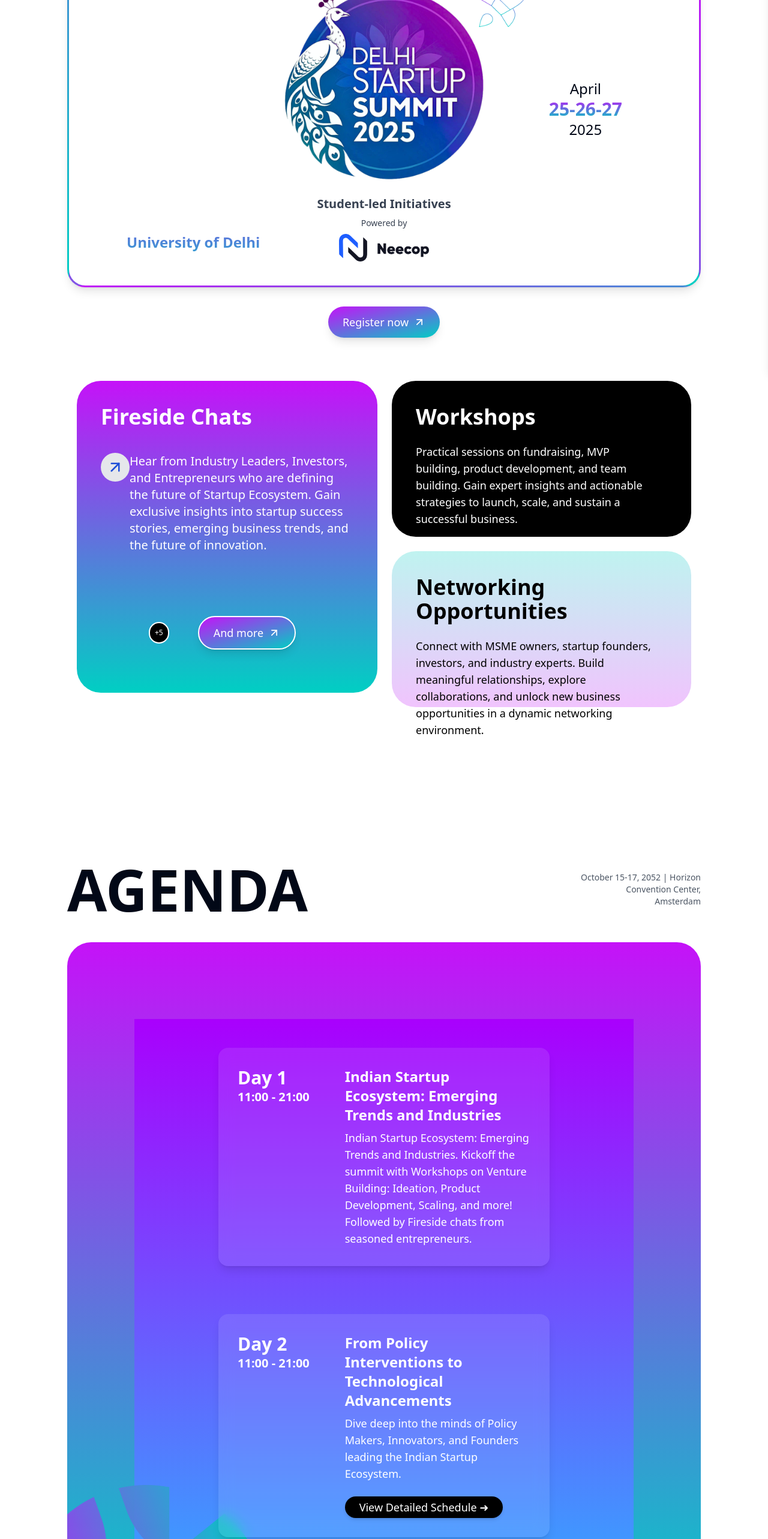
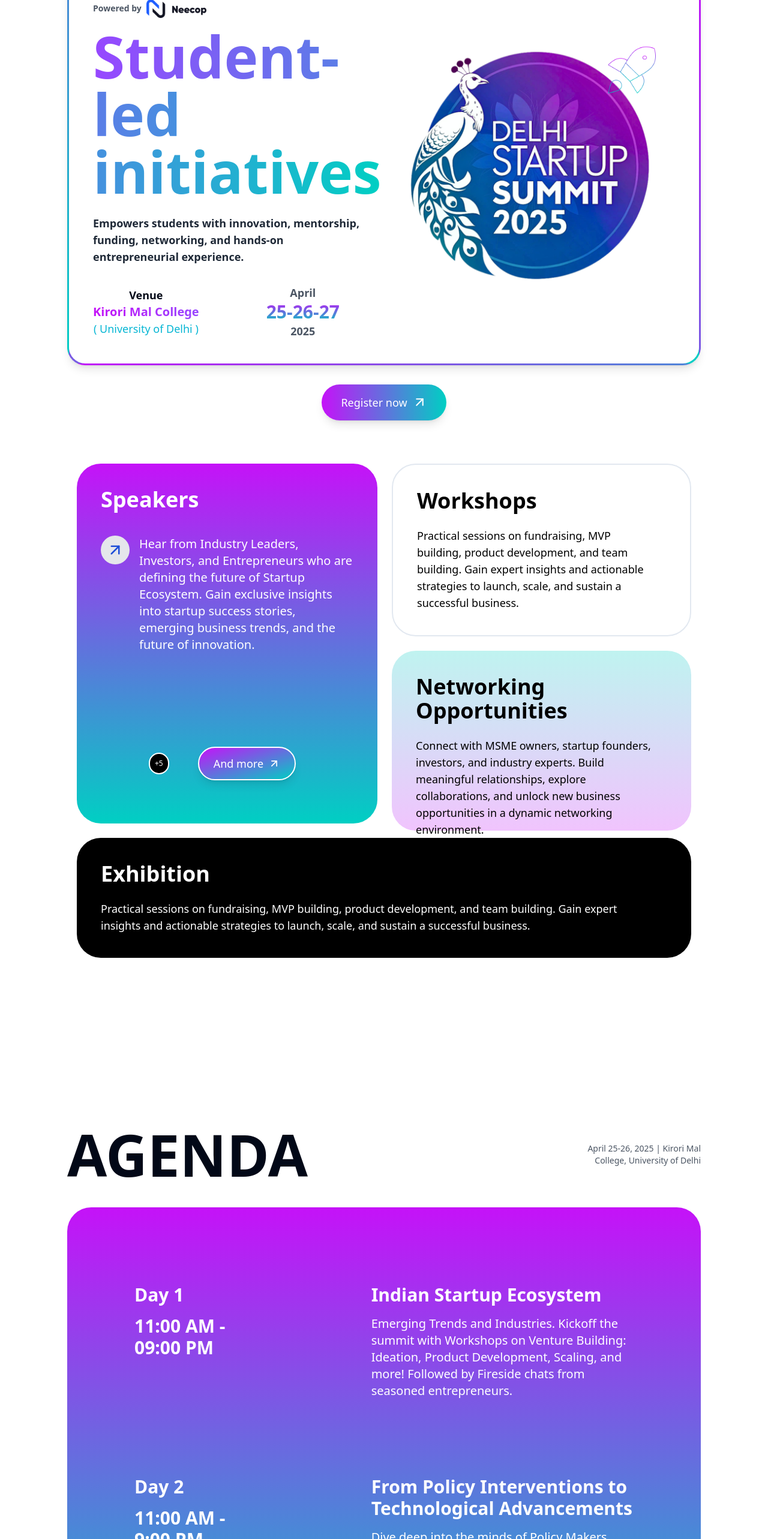
Before and after one commit to MohitArora0711/web, a Next.js app: page / in a window 1280 px wide. Shown: the part 180-2746 px from the top of the page at 60% size. Built offline with nearby package versions, Linux system fonts and the light colour scheme.

Commit message:
Saved local changes before pull

```diff
--- a/src/app/layout.tsx
+++ b/src/app/layout.tsx
@@ -2,7 +2,7 @@ import "./globals.css";
 
 
 import type { Metadata } from "next";
-import { Inter } from "next/font/google"; // Use Inter as Geist is unavailable
+import { Inter } from "next/font/google";
 // import Navbar from "@/components/common/navbar";
 // import Footer from "@/components/common/Footer";
 
@@ -12,8 +12,8 @@ const inter = Inter({
 });
 
 export const metadata: Metadata = {
-  title: "Delhi Startup summit 2025", // Fixed title typo
-  description: "Book appointments effortlessly", // Improved description for clarity
+  title: "Delhi Startup summit 2025",
+  description: "Book appointments effortlessly",
 };
 
 export default function RootLayout({
--- a/src/components/landing/Agenda.tsx
+++ b/src/components/landing/Agenda.tsx
@@ -1,97 +1,54 @@
 import { Button } from "@/components/ui/button";
-import { motion } from "framer-motion";
 
 export default function Agenda() {
     return (
-        <motion.section
-            initial={{ opacity: 0, y: 50 }}
-            whileInView={{ opacity: 1, y: 0 }}
-            transition={{ duration: 0.6 }}
-            viewport={{ once: true }}
-            className="px-6 py-20 md:px-28 md:py-60 md:pb-64 mx-auto"
-        >
-            <motion.div
-                initial={{ opacity: 0, y: 30 }}
-                whileInView={{ opacity: 1, y: 0 }}
-                transition={{ duration: 0.6, delay: 0.2 }}
-                className="flex flex-col md:flex-row items-start md:items-center justify-between mb-10"
-            >
+        <section className="px-6 py-20 md:px-28 md:py-60 md:pb-64 mx-auto">
+            <div className="flex flex-col md:flex-row items-start md:items-center justify-between mb-10">
                 <h1 className="text-4xl md:text-8xl font-bold mb-4 md:mb-0">AGENDA</h1>
                 <p className="text-left md:text-right text-sm text-gray-600 max-w-full md:max-w-[200px]">
-                    October 15-17, 2052 | Horizon Convention Center, Amsterdam
+                    April 25-26, 2025 | Kirori Mal College,  University of Delhi
                 </p>
-            </motion.div>
-            <motion.div
-                initial={{ opacity: 0, y: 50 }}
-                whileInView={{ opacity: 1, y: 0 }}
-                transition={{ duration: 0.6, delay: 0.4 }}
-                className="mt-6 bg-gradient-to-b from-[#C512F8] to-[#00CFC3] rounded-[20px] md:rounded-[40px] p-6 md:p-10 text-white relative overflow-hidden md:px-28 md:py-32"
-            >
+            </div>
+            <div className="mt-6 bg-gradient-to-b from-[#C512F8] to-[#00CFC3] rounded-[20px] md:rounded-[40px] p-6 md:p-10 text-white relative overflow-hidden md:px-28 md:py-32">
                 <div className="absolute left-[-30px] md:left-[-50px] bottom-[-80px] md:bottom-[-120px] z-0 w-48 h-48 md:w-96 md:h-96 bg-opacity-25 bg-no-repeat bg-contain"
                     style={{ backgroundImage: "url('/landing/pattern.png')" }}></div>
                 <div className="space-y-16 md:space-y-32">
 
-                <motion.div
-            initial={{ opacity: 0, y: 30 }}
-            whileInView={{ opacity: 1, y: 0 }}
-            transition={{ type: "spring", stiffness: 100, damping: 12 }}
-            className="flex flex-col items-center w-full gap-16 md:gap-20 px-6 md:px-12 py-12"
-            style={{
-                background: "linear-gradient(to bottom, #A900FD, #3B9EFF)",
-            }}
-        >
-            {/* Day 1 */}
-            <motion.div
-                initial={{ opacity: 0, y: 30 }}
-                whileInView={{ opacity: 1, y: 0 }}
-                transition={{ type: "spring", stiffness: 120, damping: 14 }}
-                className="w-full md:w-3/4 grid grid-cols-1 md:grid-cols-3 gap-6 md:gap-12 p-8 bg-white/10 backdrop-blur-md rounded-2xl shadow-lg text-white"
-            >
-                <div className="flex flex-col items-start">
-                    <h2 className="text-3xl font-extrabold">Day 1</h2>
-                    <p className="text-xl font-semibold">11:00 - 21:00</p>
+
+                    <div className="flex flex-col md:flex-row justify-between items-start w-full gap-6 md:gap-44">
+                        <div className="w-full md:w-1/3 flex flex-col gap-2 md:gap-4">
+                            <h2 className="text-xl md:text-3xl font-bold">Day 1</h2>
+                            <p className="text-xl md:text-3xl font-semibold">11:00 AM - 09:00 PM </p>
                         </div>
-                <div className="col-span-2">
-                    <h3 className="text-2xl font-bold">Indian Startup Ecosystem: Emerging Trends and Industries
-                    </h3>
-                    <p className="text-lg mt-2">
-                        Indian Startup Ecosystem: Emerging Trends and Industries.
-                        Kickoff the summit with Workshops on Venture Building: Ideation, Product Development, Scaling, and more!
-                        Followed by Fireside chats from seasoned entrepreneurs.
+
+                        <div className="w-full md:w-2/3 flex flex-col gap-2 md:gap-4">
+                            <h3 className="text-xl md:text-3xl font-bold">Indian Startup Ecosystem</h3>
+                            <p className="text-sm md:text-xl max-w-full md:max-w-md">
+                                Emerging Trends and Industries. Kickoff the summit with Workshops on Venture Building: Ideation, Product Development, Scaling, and more! Followed by Fireside chats from seasoned entrepreneurs.
                             </p>
                         </div>
-            </motion.div>
+                    </div>
+                    <div className="flex flex-col md:flex-row justify-between items-start w-full gap-6 md:gap-44">
+                        <div className="w-full md:w-1/3 flex flex-col gap-2 md:gap-4">
+                            <h2 className="text-xl md:text-3xl font-bold">Day 2</h2>
+                            <p className="text-xl md:text-3xl font-semibold">11:00 AM - 9:00 PM </p>
+                        </div>
 
-            {/* Day 2 */}
-            <motion.div
-                initial={{ opacity: 0, y: 30 }}
-                whileInView={{ opacity: 1, y: 0 }}
-                transition={{ type: "spring", stiffness: 120, damping: 14 }}
-                className="w-full md:w-3/4 grid grid-cols-1 md:grid-cols-3 gap-6 md:gap-12 p-8 bg-white/10 backdrop-blur-md rounded-2xl shadow-lg text-white"
-            >
-                <div className="flex flex-col items-start">
-                    <h2 className="text-3xl font-extrabold">Day 2</h2>
-                    <p className="text-xl font-semibold">11:00 - 21:00</p>
-                </div>
-                <div className="col-span-2 flex flex-col justify-between">
-                    <div>
-                        <h3 className="text-2xl font-bold">
-                            From Policy Interventions to Technological Advancements
-                        </h3>
-                        <p className="text-lg mt-2">
+                        <div className="w-full md:w-2/3 flex flex-col gap-2 md:gap-4">
+                            <h3 className="text-xl md:text-3xl font-bold">From Policy Interventions to Technological Advancements</h3>
+                            <p className="text-sm md:text-xl max-w-full md:max-w-md">
                                 Dive deep into the minds of Policy Makers, Innovators, and Founders leading the Indian Startup Ecosystem.
                             </p>
-                    </div>
-                    <div className="mt-6">
-                        <Button className="bg-black text-white text-lg px-6 py-3 rounded-full shadow-md hover:bg-gray-800 transition-all">
-                            View Detailed Schedule ➜
+                            <div className="flex justify-center mt-4 md:mt-6">
+                                <Button className="bg-black text-sm md:text-xl w-full py-4 md:py-6 mt-4 md:mt-8 text-white px-4 md:px-6 rounded-full flex items-center gap-2 hover:bg-gray-800">
+                                    View detailed schedule ➜
                                 </Button>
                             </div>
                         </div>
-            </motion.div>
-        </motion.div>
                     </div>
-            </motion.div>
-        </motion.section>
+                </div>
+
+            </div>
+        </section>
     );
 }
--- a/src/components/landing/Feature.tsx
+++ b/src/components/landing/Feature.tsx
@@ -10,6 +10,7 @@ export default function Features() {
             imageUrl: "/landing/img1.jpg",
             profileUrl: "/landing/img1.jpg",
         },
+
     ];
 
     return (
@@ -18,8 +19,14 @@ export default function Features() {
             whileInView={{ opacity: 1, y: 0 }}
             transition={{ duration: 0.6, ease: "easeOut" }}
             viewport={{ once: true }}
-            className="flex flex-col h-full md:flex-row gap-6 justify-center p-5 md:p-10 md:h-[600px] md:px-32"
+            className="flex flex-col h-full  justify-center p-5 md:p-10  md:px-32 gap-6"
         >
+            <motion.section
+                initial={{ opacity: 0, y: 50 }}
+                whileInView={{ opacity: 1, y: 0 }}
+                transition={{ duration: 0.6, ease: "easeOut" }}
+                viewport={{ once: true }}
+                className=" flex flex-col h-full md:flex-row md:h-[600px] gap-6">
                 <motion.div
                     initial={{ opacity: 0, y: 50 }}
                     whileInView={{ opacity: 1, y: 0 }}
@@ -27,8 +34,8 @@ export default function Features() {
                     className="rounded-[40px] flex flex-col justify-between w-full h-full bg-gradient-to-b from-[#C512F8] to-[#00CFC3] md:w-1/2 p-10"
                 >
                     <div className="flex flex-col items-start">
-                    <h1 className="text-4xl text-white font-bold">Fireside Chats</h1>
-                    <div className="flex flex-row mt-10">
+                        <h1 className="text-4xl text-white font-bold">Speakers</h1>
+                        <div className="flex flex-row mt-10 gap-4">
                             <div className="flex w-1/3">
                                 <div className="hidden w-12 h-12 bg-gray-200 rounded-full md:flex items-center justify-center">
                                     <ArrowUpRight size={30} className="text-blue-700" />
@@ -49,7 +56,7 @@ export default function Features() {
                         initial={{ opacity: 0, y: 50 }}
                         whileInView={{ opacity: 1, y: 0 }}
                         transition={{ duration: 0.6, ease: "easeOut", delay: 0.4 }}
-                    className="flex flex-col gap-6 w-full h-1/2 bg-black rounded-[40px] p-10 text-white"
+                        className="flex flex-col gap-6 w-full h-1/2 bg-white border-2 text-black rounded-[40px] p-10 "
                     >
                         <h1 className="text-4xl font-bold">Workshops</h1>
                         <p className="w-[95%] text-lg">
@@ -73,5 +80,18 @@ export default function Features() {
                     </motion.div>
                 </div>
             </motion.section>
+            <motion.div
+                initial={{ opacity: 0, y: 50 }}
+                whileInView={{ opacity: 1, y: 0 }}
+                transition={{ duration: 0.6, ease: "easeOut", delay: 0.4 }}
+                className="flex flex-col gap-6 w-full h-1/2 bg-black rounded-[40px] p-10 text-white"
+            >
+                <h1 className="text-4xl font-bold">Exhibition</h1>
+                <p className="w-[95%] text-lg">
+                    Practical sessions on fundraising, MVP building, product development, and team building.
+                    Gain expert insights and actionable strategies to launch, scale, and sustain a successful business.
+                </p>
+            </motion.div>
+        </motion.section>
     );
 }
--- a/src/components/newlanding/newhero.tsx
+++ b/src/components/newlanding/newhero.tsx
@@ -3,49 +3,167 @@
 import Image from 'next/image';
 import { ArrowUpRight } from "lucide-react";
 import { motion } from 'framer-motion';
+import { useState } from "react";
+import { RegisterModal } from '../RegisterModal';
 
 export default function NewHero() {
+
+    const [isModalOpen, setIsModalOpen] = useState(false);
+    const [isMenuOpen, setIsMenuOpen] = useState(false);
+
     return (
         <motion.section
             initial={{ opacity: 0, y: 50 }}
             whileInView={{ opacity: 1, y: 0 }}
-            transition={{ duration: 0.8 }}
+            transition={{ duration: 0.8, ease: "easeOut" }}
             viewport={{ once: true }}
-            className=" w-full flex flex-col items-center justify-center text-center pt-8 px-2 md:px-28  "
+            className="w-full flex flex-col items-center justify-center text-center  px-2 md:px-28 pt-28"
         >
-            <div className="relative  md:p-10 w-full shadow-lg py-10"
+            <motion.div
+                className="relative w-full shadow-lg py-8 px-4 md:p-10 overflow-hidden"
                 style={{
                     border: '3px solid transparent',
                     borderRadius: '30px',
                     backgroundClip: 'padding-box, border-box',
                     backgroundImage: 'linear-gradient(white, white), linear-gradient(135deg, #C512F8, #00CFC3)',
-                }}>
+                }}
+                initial={{ scale: 0.98 }}
+                animate={{ scale: 1 }}
+                transition={{ duration: 0.5, ease: "easeOut" }}
+            >
+                <div className="flex flex-col md:flex-row items-center justify-between relative">
+                    <motion.div
+                        className="w-full md:w-1/2 text-left mb-8 md:mb-0"
+                        initial={{ opacity: 0, x: -20 }}
+                        animate={{ opacity: 1, x: 0 }}
+                        transition={{ delay: 0.3, duration: 0.6 }}
+                    >
+                        <motion.div
+                            className="mt-6 flex items-center gap-2 my-4"
+                            initial={{ opacity: 0, y: 20 }}
+                            animate={{ opacity: 1, y: 0 }}
+                            transition={{ delay: 1.0, duration: 0.8 }}
+                        >
+                            <p className="text-sm font-semibold text-gray-600">Powered by</p>
+                            <Image src="/neecoplogo.png" alt="Neecop" width={100} height={30} />
+                        </motion.div>
+                        <motion.h1
+                            className="text-6xl md:text-8xl font-bold"
+                            initial={{ opacity: 0 }}
+                            animate={{ opacity: 1 }}
+                            transition={{ delay: 0.5, duration: 0.8 }}
+                        >
+                            <span className="bg-gradient-to-r from-[#9747FF] to-[#00CFC3] text-transparent bg-clip-text">Student-led initiatives</span>
+                        </motion.h1>
+                        <motion.h1
+                            className="text-6xl md:text-7xl font-bold mb-6"
+                            initial={{ opacity: 0 }}
+                            animate={{ opacity: 1 }}
+                            transition={{ delay: 0.7, duration: 0.8 }}
+                        >
+                            <span className="bg-gradient-to-b from-[#43CEA2] to-[#00CFC3] text-transparent bg-clip-text"></span>
+                        </motion.h1>
 
-                <div className=" px-20 py-10 md:absolute top-4 left-4 text-bold bg-gradient-to-b from-[#C512F8] to-[#00CFC3] text-transparent bg-clip-text md:text-left font-bold text-2xl">
-                    {/* UNIVERSITY OF <br /> DELHI */}
-                </div>
-                <div className="flex justify-center items-start gap-2">
-                    <Image src="/neecop.png" alt="Delhi Startup Summit 2025" width={400} height={400} />
-                    <Image className='hidden md:block md:absolute left-[65%]' src="/landing/rocket.png" alt="Delhi Startup Summit 2025" width={80} height={80} />
-                </div>
-                <div className=" text-2xl px-20 py-5 md:py-10 text-center md:absolute top-[30%] right-12 text-bold bg-gradient-to-b bg-clip-text  " >
-                    <p>April</p>
-                    <p className="font-bold bg-gradient-to-b from-[#C512F8] to-[#00CFC3] text-transparent bg-clip-text  text-3xl ">25-26-27</p>
-                    <p>2025</p>
+                        <motion.p
+                            className="text-gray-800 font-semibold text-lg max-w-md"
+                            initial={{ opacity: 0 }}
+                            animate={{ opacity: 1 }}
+                            transition={{ delay: 0.9, duration: 0.8 }}
+                        >
+                            Empowers students with innovation, mentorship, funding, networking, and hands-on entrepreneurial experience.
+                        </motion.p>
+                        <div className='flex flex-row  gap-28 items-center mt-8'>
+                            <motion.div
+                                className="text-left flex justify-center items-center flex-col "
+                                initial={{ opacity: 0 }}
+                                animate={{ opacity: 1 }}
+                                transition={{ delay: 1.1, duration: 0.8 }}
+                            >
+                                <p className="font-semibold text-lg ">Venue</p>
+                                <p className="font-bold text-xl">
+                                    <span className="bg-gradient-to-r from-[#C512F8] to-[#9747FF] text-transparent bg-clip-text">Kirori Mal College</span>
+                                </p>
+                                <p className="text-lg text-cyan-500">( University of Delhi )</p>
+                            </motion.div>
+
+                            <motion.div
+                                className="flex "
+                                initial={{ opacity: 0, y: 20 }}
+                                animate={{ opacity: 1, y: 0 }}
+                                transition={{ delay: 0.7, duration: 0.8 }}
+                            >
+                                <div className="text-center">
+                                    <p className="text-lg font-semibold text-gray-600">April</p>
+                                    <p className="font-bold text-3xl bg-gradient-to-b from-[#C512F8] to-[#00CFC3] text-transparent bg-clip-text">25-26-27</p>
+                                    <p className="text-lg font-semibold text-gray-600">2025</p>
+                                </div>
+                            </motion.div>
+                        </div>
+                    </motion.div>
+                    <motion.div
+                        className="w-full md:w-1/2 flex justify-center  relative"
+                        initial={{ opacity: 0, scale: 0.9 }}
+                        animate={{ opacity: 1, scale: 1 }}
+                        transition={{ delay: 0.5, duration: 0.8 }}
+                    >
+                        <motion.div
+                            className="relative"
+                        >
+                            <Image
+                                src="/neecop.png"
+                                alt="Delhi Startup Summit 2025"
+                                width={480}
+                                height={480}
+                                className="z-10"
+                            />
+                        </motion.div>
+
+                        <motion.div
+                            className="absolute top-0 right-0 md:top-4 md:right-8"
+                            initial={{ y: -20, opacity: 0 }}
+                            animate={{ y: 0, opacity: 1 }}
+                            transition={{ delay: 1.2, duration: 0.5 }}
+                        >
+                            <motion.div
+                                animate={{ y: [0, -8, 0] }}
+                                transition={{ repeat: Infinity, duration: 3, ease: "easeInOut" }}
+                            >
+                                <Image
+                                    src="/landing/rocket.png"
+                                    alt="Rocket"
+                                    width={80}
+                                    height={80}
+                                    className="hidden md:block"
+                                />
+                            </motion.div>
+                        </motion.div>
+                    </motion.div>
                 </div>
 
-                <div className=" px-20 py-5 md:py-10 md:absolute bottom-4 left-4 text-bold bg-gradient-to-b from-[#C512F8] to-[#00CFC3] text-transparent bg-clip-text md:text-left font-bold text-2xl">
-                     <br /> University of Delhi
-                </div>
-                <div className="mt-5 text-gray-700 flex items-center justify-center gap-2 w-full flex-col">
-                    <p className="text-xl font-bold">Student-led Initiatives</p>
-                    <p className="text-sm">Powered by</p>
-                    <Image src="/neecoplogo.png" alt="" width={150} height={150} />
-                </div>
-            </div>
-            <button className="flex items-center justify-center gap-2 my-8 px-6 py-3 text-white font-medium text-lg rounded-full bg-gradient-to-br from-[#C512F8] to-[#00CFC3] shadow-lg transition-transform transform hover:scale-105">
-                Register now <ArrowUpRight size={20} />
-            </button>
+
+
+            </motion.div>
+
+            <motion.button
+                className="flex items-center justify-center gap-2 my-8 px-8 py-4 text-white font-medium text-lg rounded-full bg-gradient-to-r from-[#C512F8] to-[#00CFC3] shadow-lg"
+                whileHover={{ scale: 1.05 }}
+                initial={{ opacity: 0, y: 20 }}
+                animate={{ opacity: 1, y: 0 }}
+                transition={{ delay: .1, duration: 0.1 }}
+                onClick={() => {
+                    setIsModalOpen(true);
+                    setIsMenuOpen(false);
+                }}
+            >
+                Register now
+                <motion.span
+                    animate={{ x: [0, 5, 0] }}
+                >
+                    <ArrowUpRight size={25} />
+                </motion.span>
+            </motion.button>
+            <RegisterModal isOpen={isModalOpen} onClose={() => setIsModalOpen(false)} />
+
         </motion.section>
     );
 }
```
Also changed, not shown: src/components/RegisterModal.tsx (+4 -5 lines), src/components/common/navbar.tsx (+3 -4 lines), 1 other file (tests, documents, lock files or other folders). Lines whose indentation alone changed are shown as unchanged.
